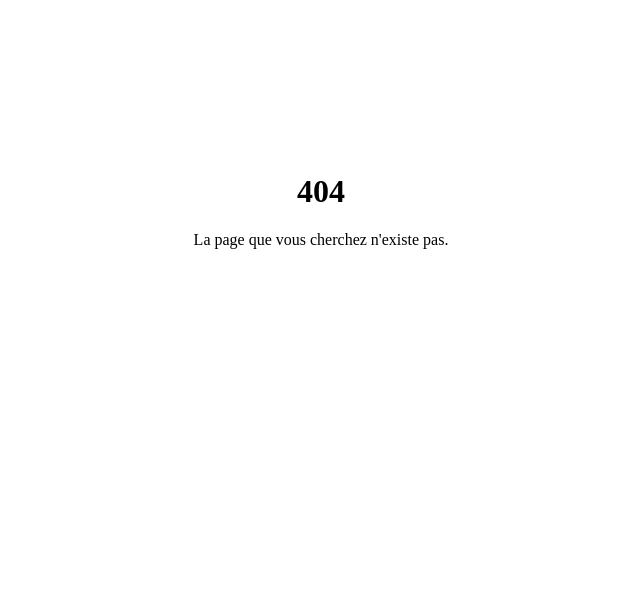
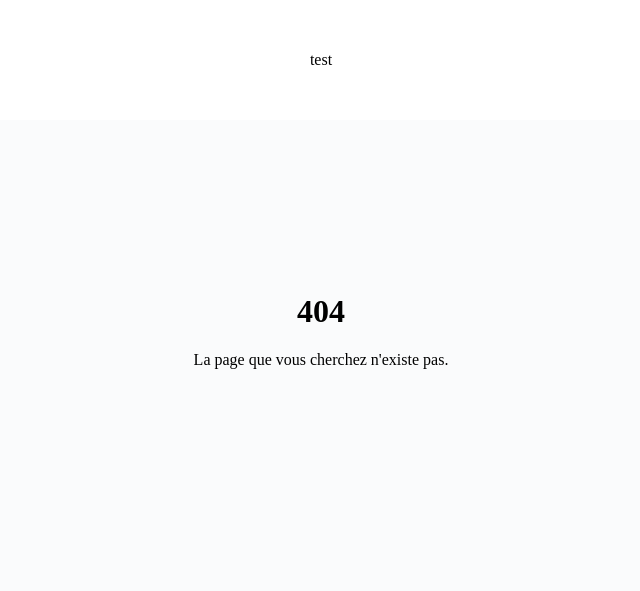
Before and after one commit to Qadadain/WPTemplateSEO, a WordPress theme: template code/themes/project-uno/404.php in a window 1280 px wide. Shown: the top 591 px of the page, without its empty margins (319-959 px from the left). Run offline with PHP 8.4 and a stand-in for WordPress, Linux system fonts and the light colour scheme; the site name, menu and one post (Sample post) are stand-ins, and other content is empty.

Commit message:
Simple config

```diff
--- a/code/themes/project-uno/assets/css/navbar.css
+++ b/code/themes/project-uno/assets/css/navbar.css
@@ -4,7 +4,9 @@
 }
 
 header {
+    background-color: var(--white);
     min-width: 375px;
+    min-height: 120px;
     display: flex;
     flex-direction: column;
     flex-wrap: wrap;
@@ -13,6 +15,7 @@ header {
     top: 0;
     width: 100%;
     z-index: 99;
+    padding: 30px;
 }
 
 header .top-header {
@@ -99,3 +102,7 @@ header .top-header > div {
         width: 100%;
     }
 }
+
+.mt-fixed {
+    margin-top: 120px;
+}
--- a/code/themes/project-uno/assets/css/variables.css
+++ b/code/themes/project-uno/assets/css/variables.css
@@ -1,5 +1,6 @@
 
 
 :root {
-
+    --white: #fff;
+    --background-color: #FAFBFC;
 }
--- a/code/themes/project-uno/header.php
+++ b/code/themes/project-uno/header.php
@@ -11,6 +11,6 @@
 <body>
 <!-- Google Tag Manager (noscript) -->
 <header>
-
+test
 </header>
 <?php
--- a/code/themes/project-uno/index.php
+++ b/code/themes/project-uno/index.php
@@ -1,5 +1,7 @@
 <?php get_header(); ?>
     <div class="mt-fixed">
+<h1>Ceci est un titre</h1>
+
         <?php
 
         ?>
--- a/code/themes/project-uno/style.css
+++ b/code/themes/project-uno/style.css
@@ -16,6 +16,7 @@ html {
 
 html body {
     margin: 0;
+    background-color: var(--background-color);
 }
 
 html body p {
```
Also changed, not shown: 1 other file.
